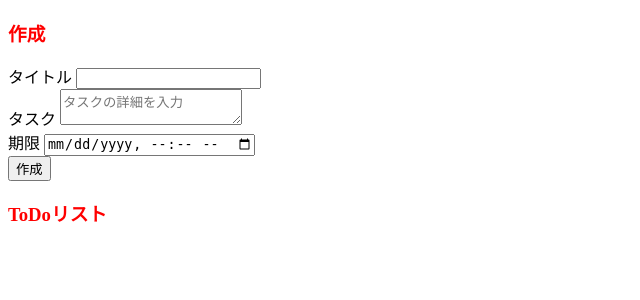
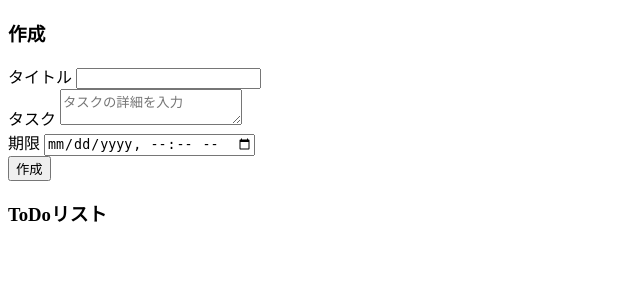
Before and after one commit to mayo233/todolist, a Django app: template thunder/todo/templates/index.html in a window 1280 px wide. Shown: the top 300 px of the page, without its empty margins (0-640 px from the left). Run offline with Django 3.2, Linux system fonts and the light colour scheme; the template is opened without the code that fills it, so the values that code supplies are empty.

Commit message:
[FIX]：不要スタイルの削除

```diff
--- a/thunder/todo/static/css/todo.css
+++ b/thunder/todo/static/css/todo.css
@@ -1,4 +1,4 @@
 h3 {
-  color: red;
+  /* color: red; */
 }
 /*# sourceMappingURL=todo.css.map */
```
